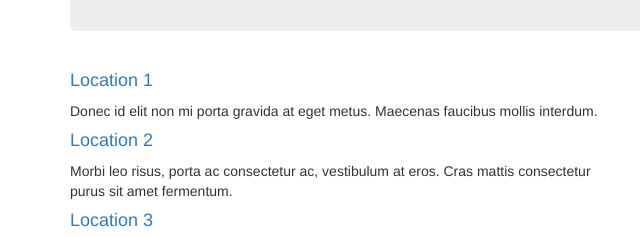
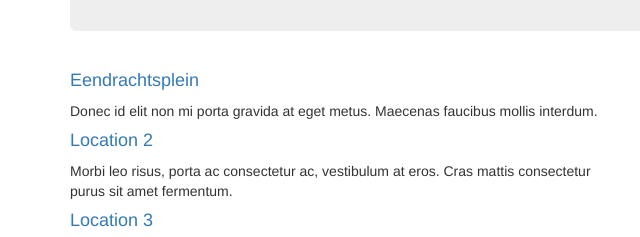
Before and after one commit to KyrumX/iw_git_example, a plain HTML site: page index.html in a window 1280 px wide. Shown: the part 238-475 px from the top of the page, 0-640 px from the left. Drawn offline with Linux system fonts and the light colour scheme.

Commit message:
index change

```diff
--- a/index.html
+++ b/index.html
@@ -9,7 +9,7 @@
     <meta name="description" content="">
     <meta name="author" content="">
 
-    <title>Small Business - Start Bootstrap Template</title>
+    <title>Pages</title>
 
     <!-- Bootstrap Core CSS -->
     <link href="css/bootstrap.css" rel="stylesheet">
@@ -35,7 +35,7 @@
 
     <div class="row marketing">
         <div class="col-lg-6">
-            <h4><a href="location1.html"> Location 1</a></h4>
+            <h4><a href="selim.html"> Eendrachtsplein </a></h4>
             <p>Donec id elit non mi porta gravida at eget metus. Maecenas faucibus mollis interdum.</p>
 
             <h4><a href="location2.html"> Location 2</a></h4>
```
